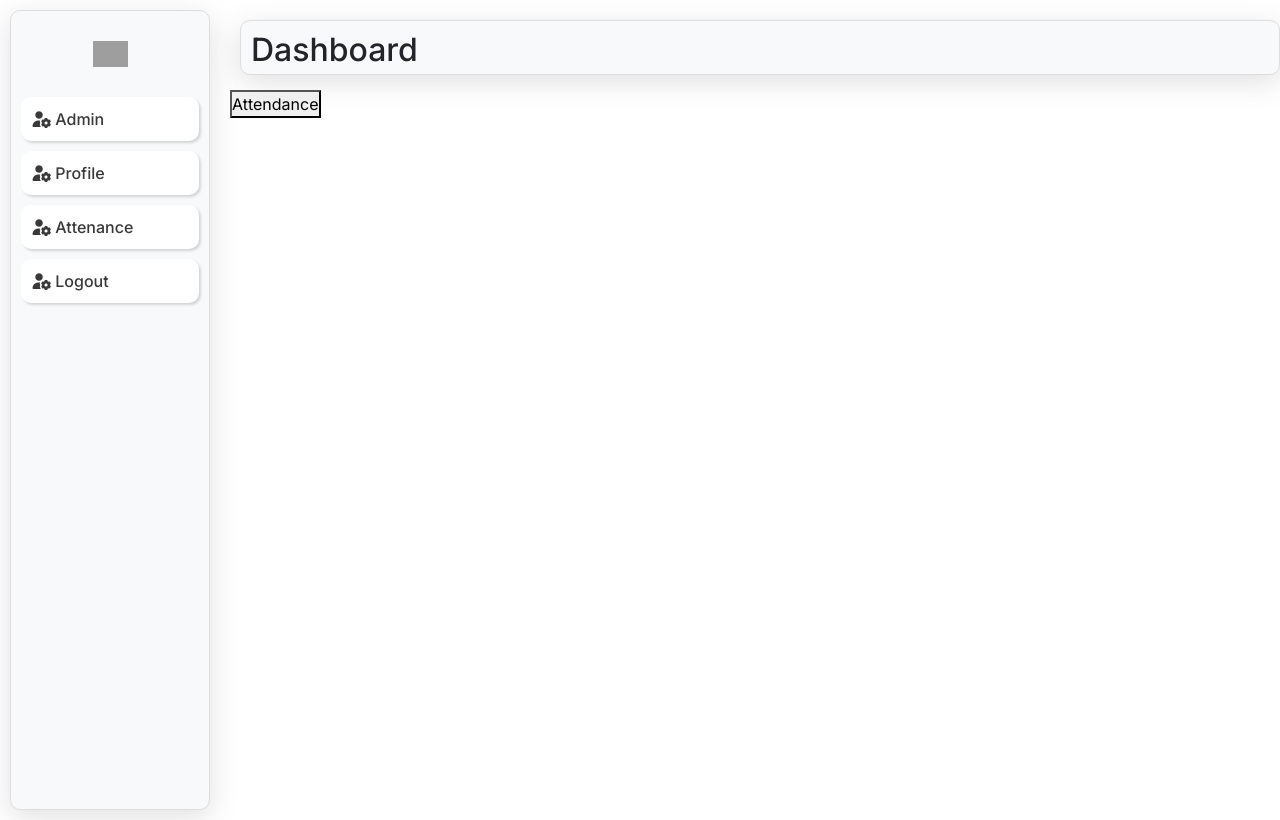
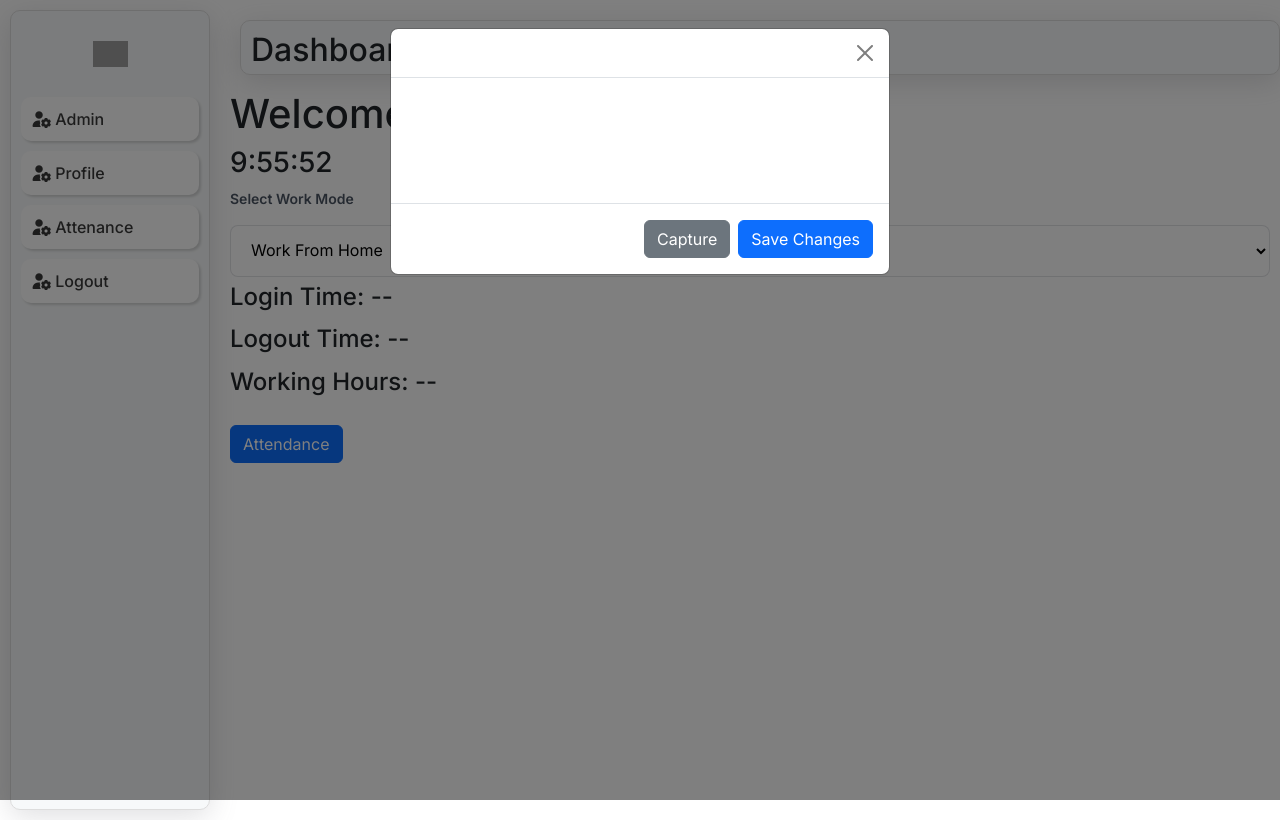
Before and after one commit to ParthibanSenthilkumar/UserDashbroadReact, a React (Vite) app: page /dashboard/attenance in a window 1280 px wide. Both pictures are taken after a click on the button "Attendance". Built offline with nearby package versions, Linux system fonts and the light colour scheme; no server answers; grey boxes are pictures that could not be loaded.

Commit message:
login time updatation

```diff
--- a/package.json
+++ b/package.json
@@ -20,7 +20,8 @@
     "react-leaflet": "^5.0.0-rc.2",
     "react-router-dom": "^7.13.1",
     "react-spinners": "^0.17.0",
-    "react-toastify": "^11.0.5"
+    "react-toastify": "^11.0.5",
+    "react-webcam": "^7.2.0"
   },
   "devDependencies": {
     "@eslint/js": "^9.39.4",
--- a/src/pages/Attenance.jsx
+++ b/src/pages/Attenance.jsx
@@ -1,6 +1,9 @@
-import React, { useEffect, useState } from "react";
+import React, { useEffect, useRef, useState } from "react";
 import { MapContainer, TileLayer, Marker, Popup } from "react-leaflet";
 import "leaflet/dist/leaflet.css";
+import Button from "react-bootstrap/Button";
+import Modal from "react-bootstrap/Modal";
+import Webcam from "react-webcam";
 
 import L from "leaflet";
 import markerIcon from "leaflet/dist/images/marker-icon.png";
@@ -14,7 +17,28 @@ const DefaultIcon = L.icon({
 L.Marker.prototype.options.icon = DefaultIcon;
 
 const Attenance = () => {
+  const handleTime = () => {
+    const time = new Date();
+    return `${time.getHours()}:${time.getMinutes()}:${time.getSeconds()}`;
+  };
   let [position, setposition] = useState(null);
+  const webcamRef = useRef(null);
+  const [image, setimage] = useState();
+  const [show, setShow] = useState(false);
+  const [status, setStatus] = useState("");
+  const [loginTime, setLoginTime] = useState(null);
+  const [logoutTime, setLogoutTime] = useState(null);
+  const [workingHours, setWorkingHours] = useState("");
+  const [time, setTime] = useState(() => handleTime());
+  const handleClose = () => setShow(false);
+  const handleShow = () => {
+    location();
+    setShow(true);
+  };
+
+  useEffect(() => {
+    setTime(handleTime());
+  }, []);
 
   const location = async () => {
     navigator.geolocation.getCurrentPosition((pos) => {
@@ -24,34 +48,107 @@ const Attenance = () => {
       console.log(lat, long);
     });
   };
-  if (position) {
+
+  const handleCapture = () => {
+    const capImage = webcamRef.current.getScreenshot();
+    setimage(capImage);
+  };
+
+  const attendance = () => {
+    const now = new Date();
+    if (!loginTime) {
+      setLoginTime(now);
+      alert("Login Time Recorded");
+    } else if (!logoutTime) {
+      setLogoutTime(now);
+
+      const diffMs = now - loginTime;
+      const diffHrs = Math.floor(diffMs / (1000 * 60 * 60));
+      const diffMins = Math.floor((diffMs / (1000 * 60)) % 60);
+
+      setWorkingHours(`${diffHrs}h ${diffMins}m`);
+      alert("Logout Time Recorded");
+    }
+  };
+  const handlesave = () => {
     const time = new Date().toISOString();
-    createAttendance({
-      latitude: position[0],
-      longitude: position[1],
-      Logintime: time,
-    });
+    let AttendanceData = {
+      latitude: position?.[0],
+      longitude: position?.[1],
+      loginTime: loginTime?.toISOString(),
+      logoutTime: logoutTime?.toISOString(),
+      workingHours: workingHours,
+      image: image,
+      status: status,
+    };
+    createAttendance(AttendanceData);
     console.log(position, "position");
-  }
+    console.log(AttendanceData);
+    handleClose();
+  };
+
+  // if (position) {
+  //   const time = new Date().toISOString();
+  //   let AttendanceData = {
+  //     latitude: position[0],
+  //     longitude: position[1],
+  //     Logintime: time,
+  //     image: image,
+  //   };
+  //   createAttendance(AttendanceData);
+  //   console.log(position, "position");
+  //   console.log(AttendanceData);
+  // }
 
   return (
     <>
-      <button onClick={location}> Attendance </button>
-      {position && (
-        <div style={{ height: "300px", width: "100%" }}>
-          <MapContainer
-            center={position || [11.0133, 76.9944]}
-            zoom={13}
-            style={{ height: "100%", width: "100%" }}
-          >
-            <TileLayer url="https://{s}.tile.openstreetmap.org/{z}/{x}/{y}.png" />
+      <div className="login-card">
+        <h1 className="title">Welcome</h1>
+        <h3>{time}</h3>
+        <div className="formgroup">
+          <div className="form-item">
+            <label htmlFor="Select Work Mode">Select Work Mode</label>
+            <select value={status} onChange={(e) => setStatus(e.target.value)}>
+              <option value="Work From Home"> Work From Home</option>
+              <option value="Remote"> Remote</option>
+            </select>
+            <h4>
+              Login Time: {loginTime ? loginTime.toLocaleTimeString() : "--"}
+            </h4>
+            <h4>
+              Logout Time: {logoutTime ? logoutTime.toLocaleTimeString() : "--"}
+            </h4>
+            <h4>Working Hours: {workingHours || "--"}</h4>
+          </div>
+        </div>
+        <Button variant="primary" onClick={handleShow}>
+          Attendance
+        </Button>
+      </div>
 
-            <Marker position={position}>
-              <Popup>My Location </Popup>
-            </Marker>
-          </MapContainer>
-        </div>
-      )}
+      <Modal show={show} onHide={handleClose}>
+        <Modal.Header closeButton></Modal.Header>
+        <Modal.Body>
+          <Webcam
+            ref={webcamRef}
+            screenshotFormat="image/jpeg"
+            width="40%"
+            height="60%"
+            className="d-block m-auto"
+            style={{ borderRadius: "50%" }}
+          />
+
+          {image && <img src={image} alt="captured" width="100%" />}
+        </Modal.Body>
+        <Modal.Footer>
+          <Button variant="secondary" onClick={handleCapture}>
+            Capture
+          </Button>
+          <Button variant="primary" onClick={handlesave}>
+            Save Changes
+          </Button>
+        </Modal.Footer>
+      </Modal>
     </>
   );
 };
```
Also changed, not shown: 1 other file (tests, documents, lock files or other folders).
